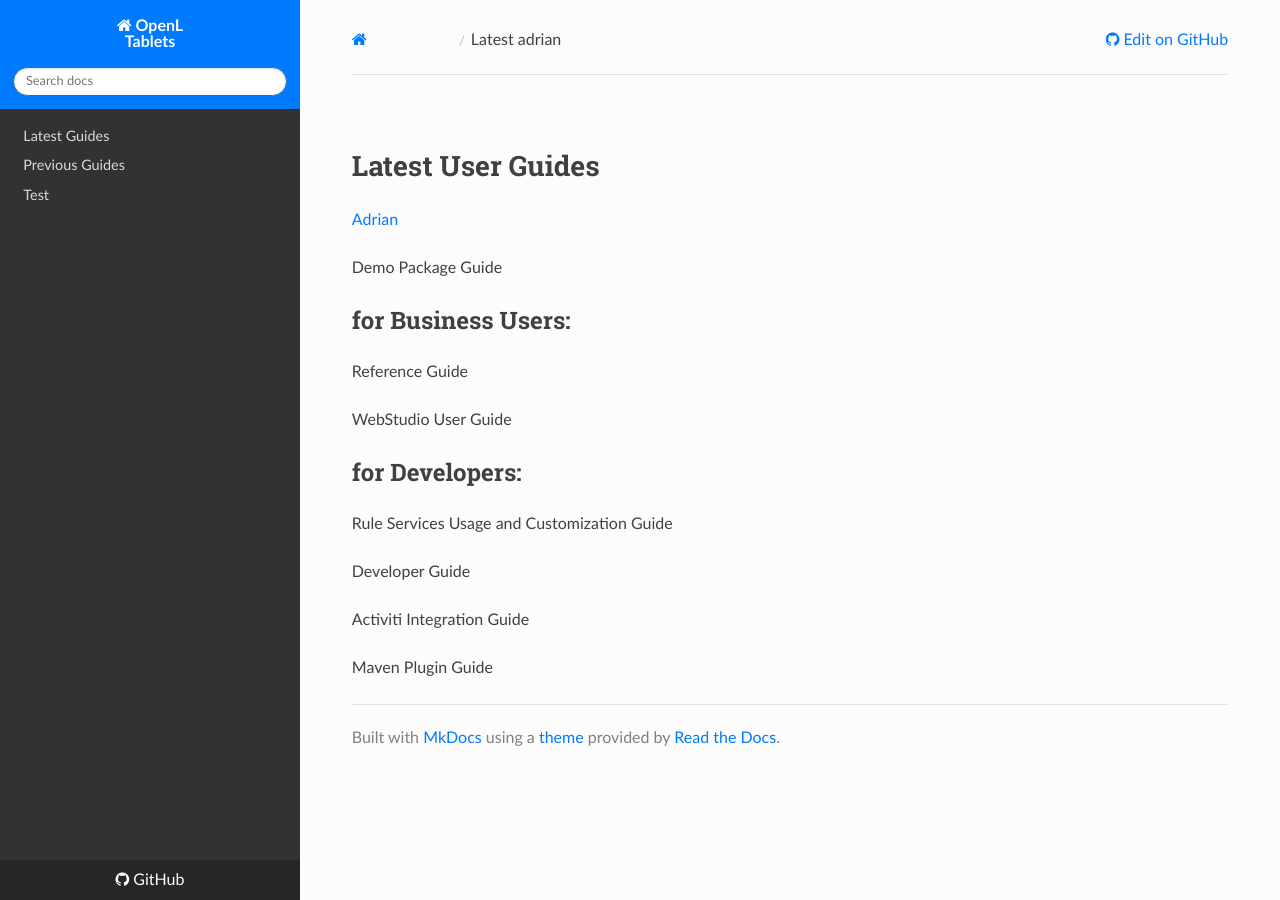
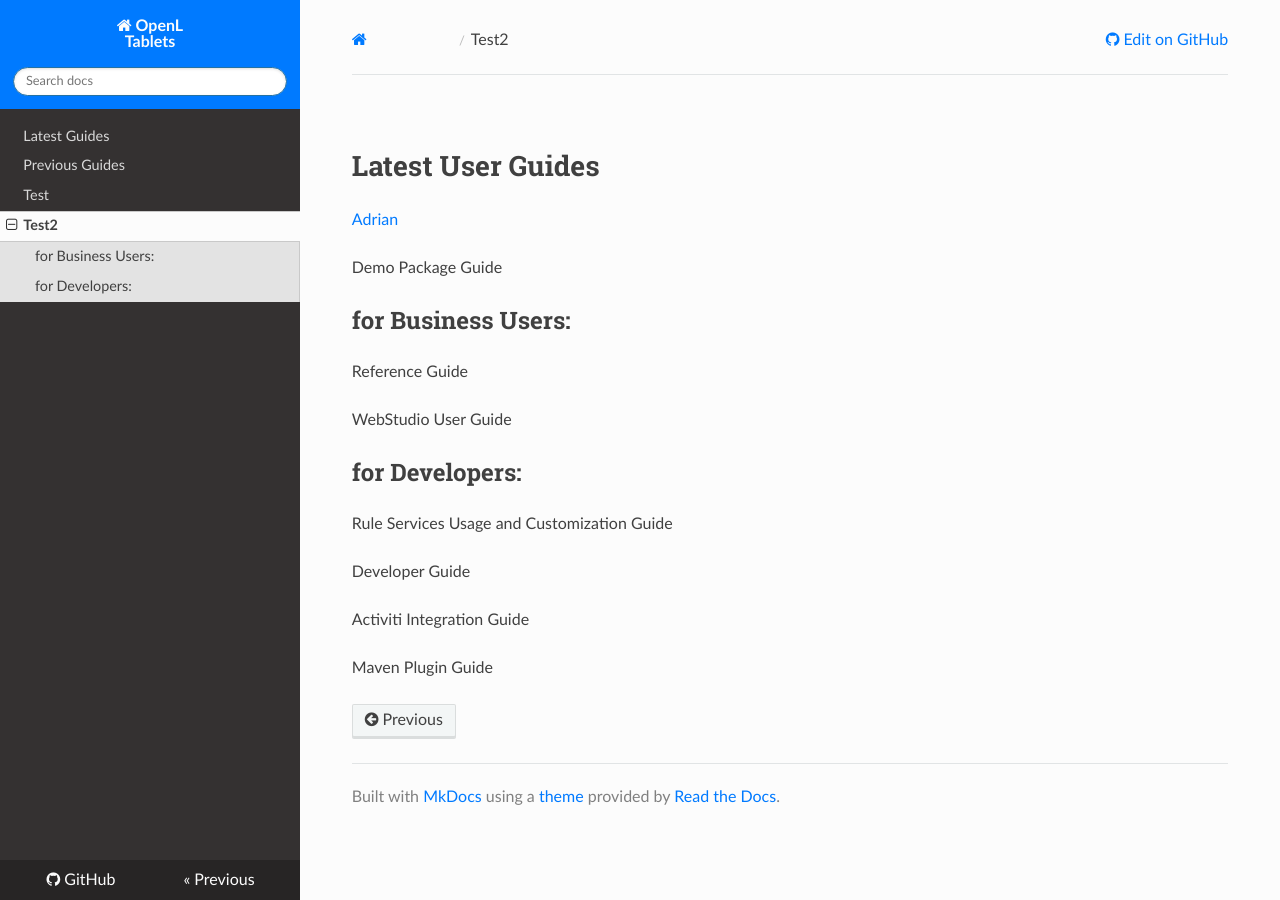
Before and after one commit to WWmonster/MarkdownTest, an MkDocs documentation site: the page built from docs/documentation/latest_adrian.md, in a window 1280 px wide. Built offline with MkDocs 1.6.1, drawn with Linux system fonts in a browser that asks for light colours; nearby versions of some CDN libraries; part of the change alters nothing that is shown.

Commit message:
Update mkdocs.yml

```diff
--- a/mkdocs.yml
+++ b/mkdocs.yml
@@ -4,6 +4,7 @@ nav:
   - Latest Guides: documentation/guides/latest_guides.md
   - Previous Guides: documentation/guides/previous_guides.md
   - Test: 'test/test01.md'
+  - Test2: documentation/latest_adrian.md
 
 theme: readthedocs
 
```
